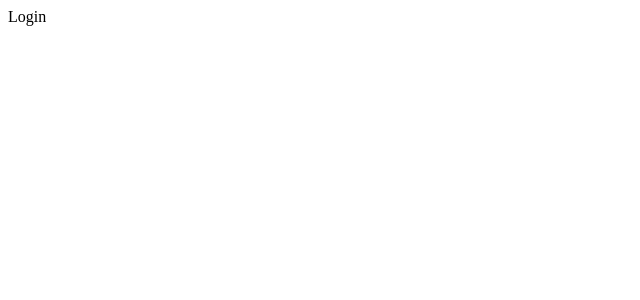
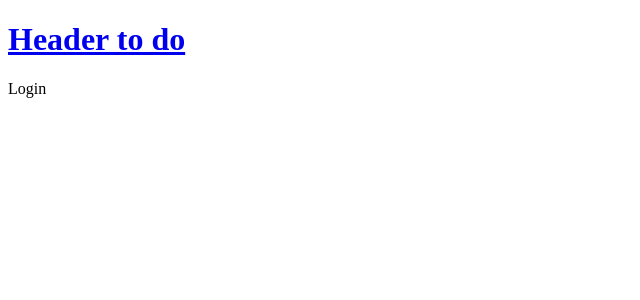
Before and after one commit to jersonmorrow/badge-generator-front-end, a React (Create React App) app: page /login in a window 1280 px wide. Shown: the top 300 px of the page, without its empty margins (0-640 px from the left). Built offline with nearby package versions, Linux system fonts and the light colour scheme; the HTML template or start-up script is replaced by a standard one.

Commit message:
[Add] Header setup

```diff
--- a/src/App.js
+++ b/src/App.js
@@ -3,10 +3,12 @@ import { BrowserRouter, Switch, Route } from 'react-router-dom';
 import Home from './pages/Home';
 import Login from './features/auth/login';
 import Register from './features/auth/register';
+import Header from './features/layout/header';
 
 function App() {
   return (
     <BrowserRouter>
+      <Header />
       <Switch>
         <Route exact path="/" component={Home} />
         <Route path="/login" component={Login} />
--- /dev/null
+++ b/src/features/layout/header/index.jsx
@@ -0,0 +1,11 @@
+import React from 'react'
+import { Link } from 'react-router-dom'
+function Header() {
+    return <div>
+        <Link to='./'>
+            <h1>Header to do</h1>
+        </Link>
+        </div>
+}
+
+export default Header
```
